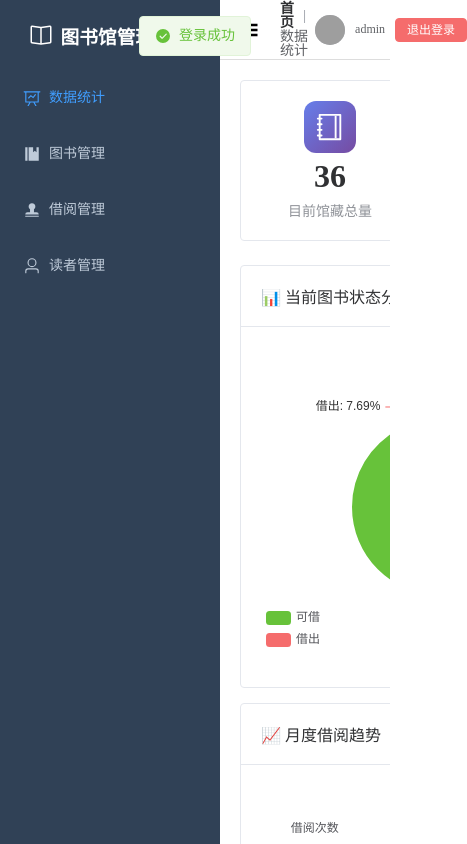
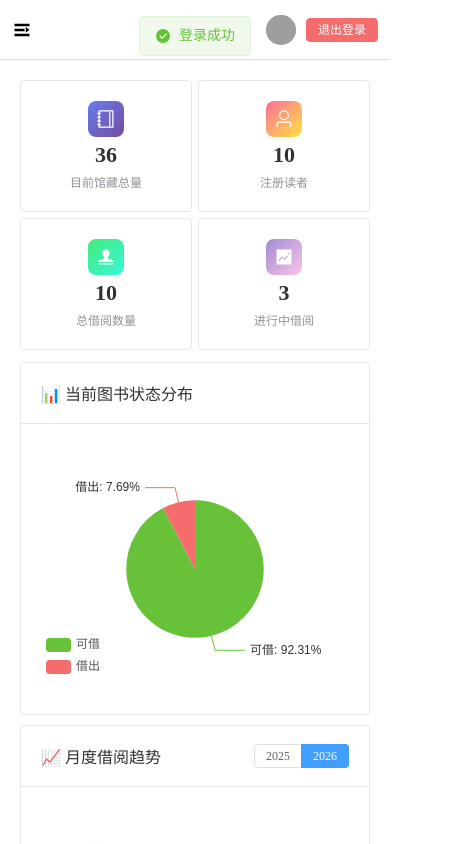
Before and after one commit to Leiuo/library-admin, a Vue app: page /#/dashboard in a window 390 px wide. Both pictures are taken after a click on the button "登录". Shown: the whole page, 467 px wide, since content can reach past the window. Built offline with nearby package versions, Linux system fonts and the light colour scheme; grey boxes are pictures that could not be loaded.

Commit message:
添加响应式设计，调整布局以适应不同屏幕尺寸。

```diff
--- a/src/views/BookList.vue
+++ b/src/views/BookList.vue
@@ -6,6 +6,7 @@
             <el-button type="success" @click="openAddDialog">+ 新增图书</el-button>
         </div>
 
+        <div class="table-wrapper">
             <el-table :data="filteredBooks" border stripe>
                 <el-table-column prop="id" label="ID" width="60" />
                 <el-table-column prop="title" label="书名" />
@@ -26,6 +27,7 @@
                     </template>
                 </el-table-column>
             </el-table>
+        </div>
 
         <!-- 新增/编辑对话框 -->
         <el-dialog v-model="dialogVisible" :title="dialogTitle" width="30%">
@@ -151,14 +153,37 @@ onMounted(() => {
 .booklist-container {
     .search-area {
         margin-bottom: 16px;
+        display: flex;
+        flex-wrap: wrap;
+        gap: 8px;
 
         .el-input {
             width: 250px;
         }
+    }
 
-        .search-btn {
-            margin-left: 8px;
+    .table-wrapper {
+        overflow-x: auto;
+    }
+}
+
+@media (max-width: 767px) {
+    .booklist-container {
+        .search-area {
+            .el-input {
+                width: 100%;
             }
         }
     }
+
+    :deep(.el-dialog) {
+        width: 90% !important;
+    }
+}
+
+@media (min-width: 768px) and (max-width: 1023px) {
+    :deep(.el-dialog) {
+        width: 60% !important;
+    }
+}
 </style>
--- a/src/views/BorrowList.vue
+++ b/src/views/BorrowList.vue
@@ -4,6 +4,7 @@
             <el-button type="primary" @click="openBorrowDialog">+ 借书</el-button>
         </div>
 
+        <div class="table-wrapper">
             <el-table :data="borrows" border stripe>
                 <el-table-column prop="id" label="记录ID" width="70" />
                 <el-table-column prop="bookTitle" label="图书名称" />
@@ -24,6 +25,7 @@
                     </template>
                 </el-table-column>
             </el-table>
+        </div>
 
         <!-- 借阅对话框 -->
         <el-dialog v-model="dialogVisible" :title="dialogTitle" width="30%">
@@ -173,5 +175,21 @@ onMounted(() => {
     .top-button {
         margin-bottom: 16px;
     }
+
+    .table-wrapper {
+        overflow-x: auto;
+    }
+}
+
+@media (max-width: 767px) {
+    :deep(.el-dialog) {
+        width: 90% !important;
+    }
+}
+
+@media (min-width: 768px) and (max-width: 1023px) {
+    :deep(.el-dialog) {
+        width: 60% !important;
+    }
 }
 </style>
--- a/src/views/Dashboard.vue
+++ b/src/views/Dashboard.vue
@@ -425,8 +425,8 @@ const handleResize = () => {
                 // console.log(`图表容器尺寸: ${dom.offsetWidth}x${dom.offsetHeight}`);
                 chart.resize();
             }
-        })
-    }, 100)
+        });
+    }, 100);
 };
 
 // 获取所有数据。并刷新所有图表
@@ -476,10 +476,11 @@ onUnmounted(() => {
         display: flex;
         gap: 10px;
         margin-bottom: 24px;
+        flex-wrap: wrap;
 
         .stat-card {
-            flex: 1;
-            min-width: 180px;
+            flex: 1 1 180px;
+            min-width: 140px;
             cursor: pointer;
 
             &:hover {
@@ -569,4 +570,95 @@ onUnmounted(() => {
         }
     }
 }
+
+// 平板：图表堆叠，卡片两列
+@media (max-width: 1023px) {
+    .dashboard-container {
+        .stats-row {
+            gap: 8px;
+            margin-bottom: 16px;
+
+            .stat-card {
+                flex: 1 1 calc(50% - 4px);
+                min-width: 150px;
+
+                .stat-icon {
+                    width: 42px;
+                    height: 42px;
+                    border-radius: 10px;
+
+                    .el-icon {
+                        font-size: 24px;
+                    }
+                }
+
+                .stat-info .stat-value {
+                    font-size: 26px;
+                }
+            }
+        }
+
+        .charts-row {
+            gap: 12px;
+            margin-bottom: 12px;
+
+            .chart-card {
+                min-width: 300px;
+
+                .chart-container {
+                    height: 280px;
+                }
+            }
+        }
+    }
+}
+
+// 手机：图表全宽堆叠
+@media (max-width: 767px) {
+    .dashboard-container {
+        .stats-row {
+            gap: 6px;
+            margin-bottom: 12px;
+
+            .stat-card {
+                flex: 1 1 calc(50% - 3px);
+                min-width: 0;
+
+                .stat-icon {
+                    width: 36px;
+                    height: 36px;
+                    border-radius: 8px;
+
+                    .el-icon {
+                        font-size: 20px;
+                    }
+                }
+
+                .stat-info {
+                    .stat-value {
+                        font-size: 22px;
+                    }
+
+                    .stat-label {
+                        font-size: 12px;
+                    }
+                }
+            }
+        }
+
+        .charts-row {
+            gap: 10px;
+            margin-bottom: 10px;
+
+            .chart-card {
+                min-width: 0;
+                flex: 1 1 100%;
+
+                .chart-container {
+                    height: 250px;
+                }
+            }
+        }
+    }
+}
 </style>
--- a/src/views/Layout.vue
+++ b/src/views/Layout.vue
@@ -1,49 +1,57 @@
 <template>
     <el-container style="height: 100%;">
-        <el-aside class="layout-aside" :width="isCollapse ? '66px' : '220px'">
+        <!-- 移动端遮罩层 -->
+        <div v-if="isMobile && !isCollapse" class="aside-overlay" @click="isCollapse = true"></div>
+
+        <el-aside
+            class="layout-aside"
+            :class="{ 'aside-mobile-open': isMobile && !isCollapse }"
+            :width="isMobile || !isCollapse ? '220px' : '66px'"
+        >
             <div class="aside-title">
                 <el-icon size="24">
                     <Reading />
                 </el-icon>
-                <h3 v-if="!isCollapse">图书馆管理系统</h3>
+                <h3 v-if="isMobile || !isCollapse">图书馆管理系统</h3>
             </div>
-            <el-menu :default-active="$route.path" :collapse="isCollapse" :collapse-transition="false" router
-                background-color="#304156" text-color="#bfcbd9" active-text-color="#409eff" class="aside-menu">
+            <el-menu :default-active="$route.path" :collapse="!isMobile && isCollapse" :collapse-transition="false" router
+                background-color="#304156" text-color="#bfcbd9" active-text-color="#409eff" class="aside-menu"
+                @select="onMenuSelect">
                 <el-menu-item index="/dashboard">
                     <el-icon>
                         <DataLine />
                     </el-icon>
-                    <span v-if="!isCollapse">数据统计</span>
+                    <span>数据统计</span>
                 </el-menu-item>
                 <el-menu-item index="/books">
                     <el-icon>
                         <Management />
                     </el-icon>
-                    <span v-if="!isCollapse">图书管理</span>
+                    <span>图书管理</span>
                 </el-menu-item>
                 <el-menu-item index="/borrows">
                     <el-icon>
                         <Stamp />
                     </el-icon>
-                    <span v-if="!isCollapse">借阅管理</span>
+                    <span>借阅管理</span>
                 </el-menu-item>
                 <el-menu-item index="/readers">
                     <el-icon>
                         <User />
                     </el-icon>
-                    <span v-if="!isCollapse">读者管理</span>
+                    <span>读者管理</span>
                 </el-menu-item>
             </el-menu>
         </el-aside>
 
-        <el-container>
+        <el-container class="layout-right">
             <el-header class="layout-header">
                 <div class="header-left">
                     <el-icon size="20" @click="toggleCollapse">
                         <Expand v-if="isCollapse" />
                         <Fold v-else />
                     </el-icon>
-                    <el-breadcrumb separator="|">
+                    <el-breadcrumb separator="|" class="header-breadcrumb">
                         <el-breadcrumb-item :to="{ path: '/' }">首页</el-breadcrumb-item>
                         <el-breadcrumb-item v-for="item in breadcrumbs" :key="item.path">
                             {{ item.title }}
@@ -53,7 +61,7 @@
                 <div class="header-right">
                     <div class="userInfo">
                         <el-avatar :src="userStore.user_avatar" :size="30" />
-                        <span>{{ userStore.user_name }}</span>
+                        <span class="user-name">{{ userStore.user_name }}</span>
                     </div>
                     <el-button type="danger" size="small" @click="logout">退出登录</el-button>
                 </div>
@@ -78,7 +86,7 @@
 <script setup>
 import { useUserStore } from '../stores/user';
 import { useRoute, useRouter } from 'vue-router';
-import { ref, computed } from 'vue';
+import { ref, computed, onMounted, onUnmounted } from 'vue';
 import { DataLine } from '@element-plus/icons-vue';
 
 const userStore = useUserStore();
@@ -86,15 +94,46 @@ const route = useRoute();
 const router = useRouter();
 
 const isCollapse = ref(false);
+const isMobile = ref(window.innerWidth < 768);
+
+const handleWindowResize = () => {
+    isMobile.value = window.innerWidth < 768;
+    if (isMobile.value) {
+        isCollapse.value = true;
+    }
+};
+
+onMounted(() => {
+    window.addEventListener('resize', handleWindowResize);
+    if (isMobile.value) {
+        isCollapse.value = true;
+    }
+});
+
+onUnmounted(() => {
+    window.removeEventListener('resize', handleWindowResize);
+});
 
 const logout = () => {
     userStore.logout();
     router.push('/login');
-}
+};
 
 const toggleCollapse = () => {
     isCollapse.value = !isCollapse.value;
-}
+    // 桌面端侧边栏切换后，触发图表 resize
+    if (!isMobile.value) {
+        setTimeout(() => {
+            window.dispatchEvent(new Event('resize'));
+        }, 350);
+    }
+};
+
+const onMenuSelect = () => {
+    if (isMobile.value) {
+        isCollapse.value = true;
+    }
+};
 
 const breadcrumbs = computed(() => {
     const matched = route.matched.filter(item => item.meta?.title);
@@ -102,7 +141,7 @@ const breadcrumbs = computed(() => {
         path: item.path,
         title: item.meta.title
     }));
-})
+});
 </script>
 
 <style lang="less" scoped>
@@ -111,6 +150,7 @@ const breadcrumbs = computed(() => {
     transition: width 0.3s ease;
     white-space: nowrap;
     overflow: hidden;
+    z-index: 1000;
 
     .aside-title {
         color: #fff;
@@ -120,11 +160,27 @@ const breadcrumbs = computed(() => {
         align-items: center;
         justify-content: center;
         margin: 20px 0;
+
+        h3 {
+            white-space: nowrap;
+        }
     }
 
     .aside-menu {
         border-right: none;
     }
+}
+
+.aside-overlay {
+    position: fixed;
+    inset: 0;
+    background: rgba(0, 0, 0, 0.5);
+    z-index: 999;
+}
+
+.layout-right {
+    min-width: 0;
+    overflow: hidden;
 }
 
 .layout-header {
@@ -137,9 +193,15 @@ const breadcrumbs = computed(() => {
         display: flex;
         gap: 20px;
         align-items: center;
+        min-width: 0;
 
         .el-icon {
             cursor: pointer;
+            flex-shrink: 0;
+        }
+
+        .header-breadcrumb {
+            min-width: 0;
         }
     }
 
@@ -147,6 +209,7 @@ const breadcrumbs = computed(() => {
         display: flex;
         align-items: center;
         gap: 10px;
+        flex-shrink: 0;
 
         .userInfo {
             display: flex;
@@ -155,13 +218,14 @@ const breadcrumbs = computed(() => {
 
             .el-avatar {
                 transition: all 0.3s ease;
+                flex-shrink: 0;
 
                 &:hover {
                     transform: scale(1.05);
                 }
             }
 
-            span {
+            .user-name {
                 color: #606266;
                 font-size: 12px;
 
@@ -177,4 +241,44 @@ const breadcrumbs = computed(() => {
         }
     }
 }
+
+// 移动端：侧边栏变为覆盖式
+@media (max-width: 767px) {
+    .layout-aside {
+        position: fixed;
+        top: 0;
+        left: 0;
+        height: 100%;
+        width: 220px !important;
+        transform: translateX(-100%);
+        transition: transform 0.3s ease;
+
+        &.aside-mobile-open {
+            transform: translateX(0);
+        }
+    }
+
+    .layout-header {
+        padding: 0 12px;
+
+        .header-left {
+            gap: 10px;
+
+            .header-breadcrumb {
+                display: none;
+            }
+        }
+
+        .header-right .user-name {
+            display: none;
+        }
+    }
+}
+
+// 平板端：侧边栏默认折叠
+@media (min-width: 768px) and (max-width: 1023px) {
+    .layout-header {
+        padding: 0 16px;
+    }
+}
 </style>
--- a/src/views/Login.vue
+++ b/src/views/Login.vue
@@ -95,6 +95,7 @@ const handleLogin = async () => {
 
     .login-card {
         width: 450px;
+        max-width: 90vw;
         border-radius: 10px;
         transition: transform 0.3s ease;
 
--- a/src/views/ReaderList.vue
+++ b/src/views/ReaderList.vue
@@ -4,6 +4,7 @@
             <el-button type="primary" @click="openReaderDialog">+ 新增读者</el-button>
         </div>
 
+        <div class="table-wrapper">
             <el-table :data="readers" border stripe>
                 <el-table-column prop="id" label="ID" width="60" />
                 <el-table-column prop="cardNo" label="借书证号" />
@@ -16,6 +17,7 @@
                     </template>
                 </el-table-column>
             </el-table>
+        </div>
 
         <!-- 读者对话框 -->
         <el-dialog v-model="dialogVisible" :title="dialogTitle" width="30%">
@@ -126,5 +128,21 @@ onMounted(() => {
     .top-button {
         margin-bottom: 16px;
     }
+
+    .table-wrapper {
+        overflow-x: auto;
+    }
+}
+
+@media (max-width: 767px) {
+    :deep(.el-dialog) {
+        width: 90% !important;
+    }
+}
+
+@media (min-width: 768px) and (max-width: 1023px) {
+    :deep(.el-dialog) {
+        width: 60% !important;
+    }
 }
 </style>
```
Lines whose indentation alone changed are shown as unchanged.
